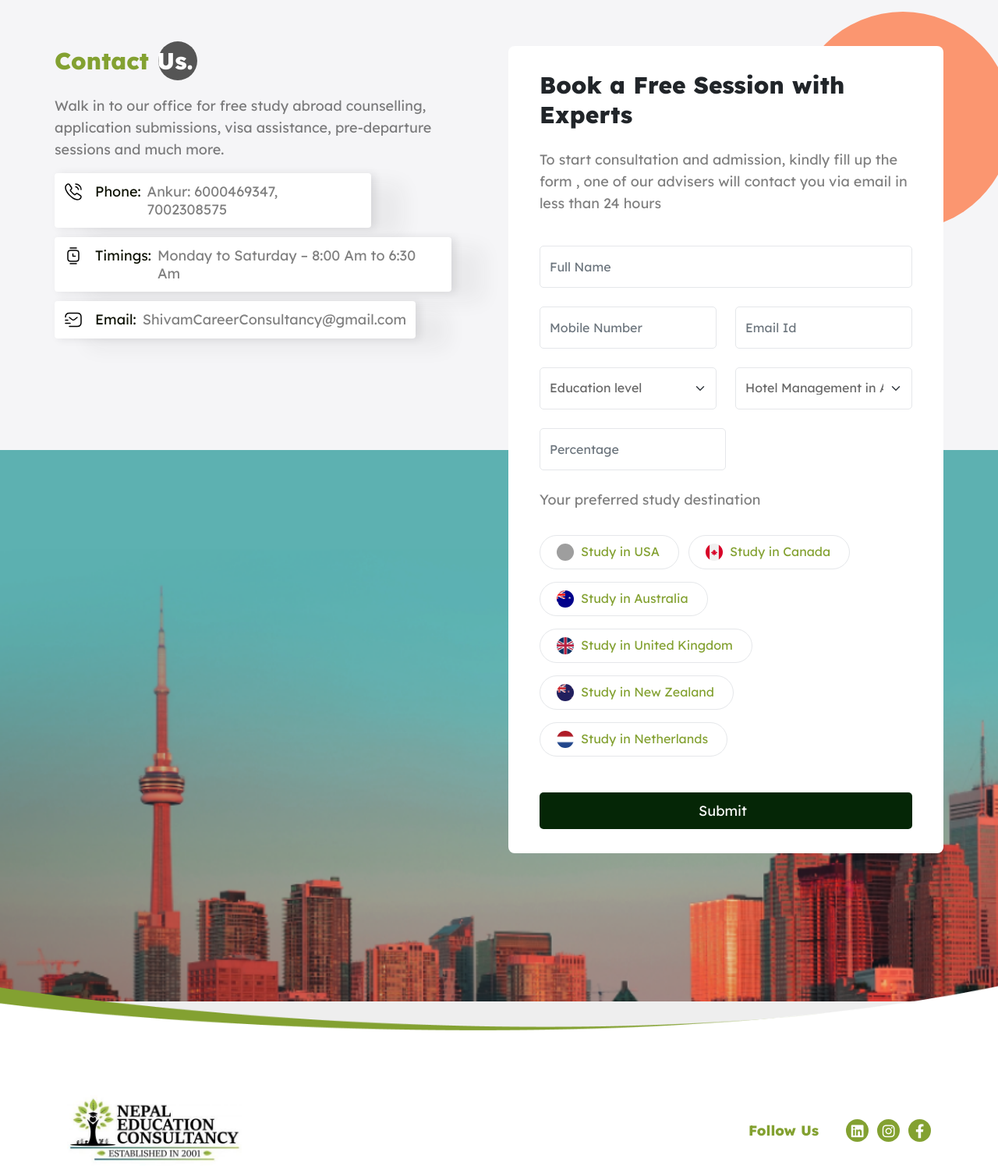
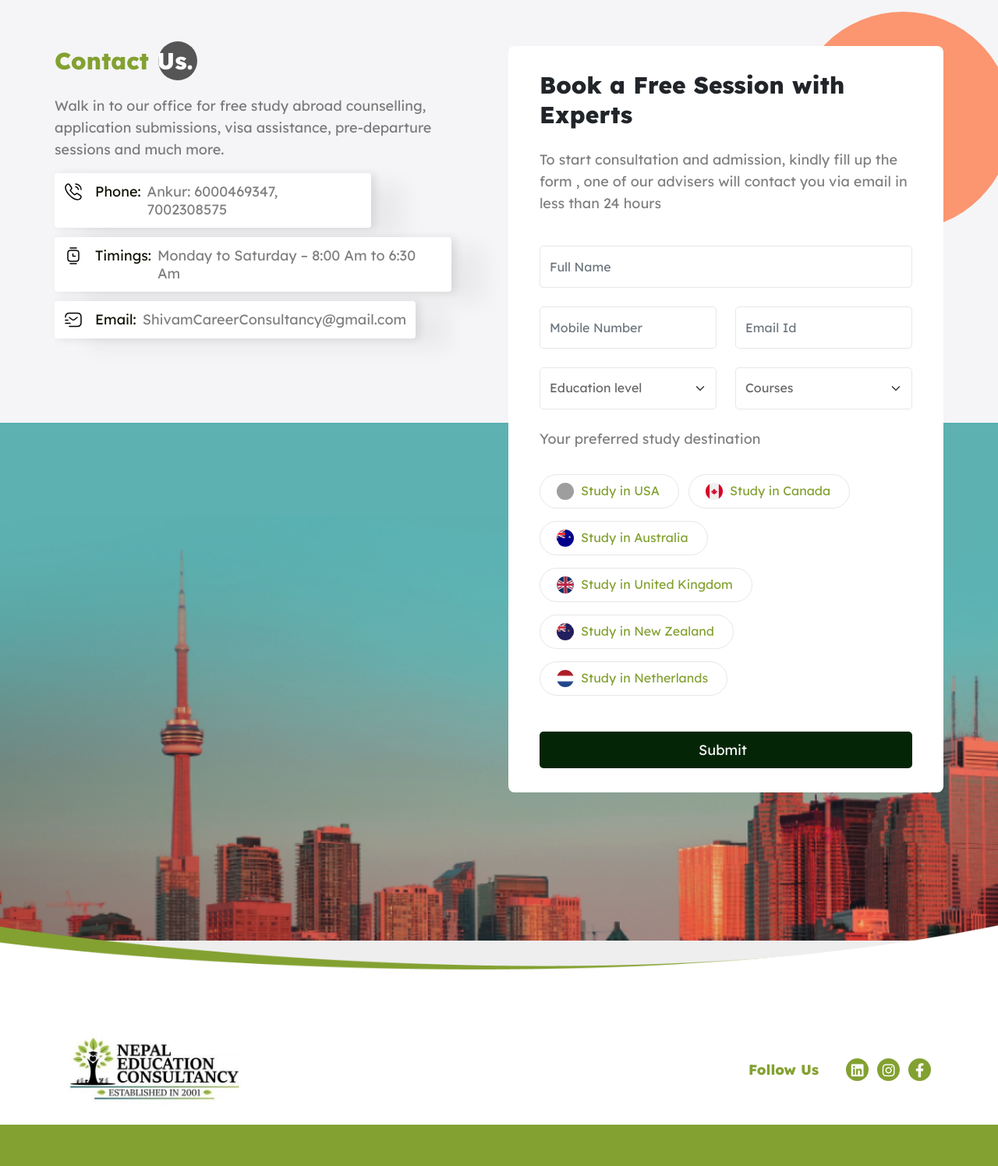
Before and after one commit to srivardhan-rathore/ShivamCareer, a Django app: page /contact/ in a window 1280 px wide. Shown: the part 188-1683 px from the top of the page at 78% size. Run offline with Django 4.2, Linux system fonts and the light colour scheme; data comes from the database, SQL or seed files in the repository; both versions use the stored data as it was before the commit; some libraries are stand-ins or nearby versions; some web fonts are replaced; grey boxes are pictures that could not be loaded.

Commit message:
Some Changes

```diff
--- a/home/views.py
+++ b/home/views.py
@@ -26,7 +26,9 @@ def contact_page(request):
         contact.message = request.POST.get('message')
         contact.save()
 
-    return render(request, 'home/contact-us.html')
+    courses = Course.objects.all()
+    context = {'courses': courses}
+    return render(request, 'home/contact-us.html', context)
 
 
 # College Page
--- a/templates/home/contact-us.html
+++ b/templates/home/contact-us.html
@@ -1,5 +1,9 @@
 {% extends 'base/base.html' %}
 {% load static %}
+
+{% block title %}
+    Contact Us
+{% endblock %}
 
 {% block content %}
 <div class = "pg-wrapper">
@@ -93,45 +97,13 @@
 
                                         <div class = "col-md-6">
                                             <select name = "course" class = "form-select">
-
-                                                <option value="7">Hotel Management in Australia</option>
-
-                                                <option value="8">Master’s of Business Administration (MBA) in Australia</option>
-
-                                                <option value="9">Data Science in Australia</option>
-
-                                                <option value="10">Nursing in Australia</option>
-
-                                                <option value="11">Master’s of Professional Engineering in Australia</option>
-
-                                                <option value="12">Study Bachelor of Hospitality Management at Boxhill Institute</option>
-
-                                                <option value="13">Study Master of Community Development at Murdoch University</option>
-
-                                                <option value="14">Study Bachelor of Game Development at SAE Institute</option>
-
-                                                <option value="15">Study Bachelor of Business at Victoria University</option>
-
-                                                <option value="16">Study Bachelor of Communication at Western Sydney University Sydney City Campus</option>
-
-                                                <option value="17">Study Master of Project Management at Curtin University</option>
-
-                                                <option value="18">Study Bachelor of Information Technology at Federation University</option>
-
-                                                <option value="19">Study Bachelor of Biomedical Science at Federation University</option>
-
-                                                <option value="20">Study Bachelor of Music at Excelsia College</option>
-
-                                                <option value="21">Study Bachelor of Biosecurity Science at Boxhill Institute</option>
-
-                                                <option value="22">Study Master of Information Technology at Swinburne University (ECA)</option>
-                                                                                            </select>
+                                                <option selected disabled>Courses</option>
+                                                {% for course in courses %}
+                                                <option value="{{ course.name }}">{{ course.name }}</option>
+                                                {% endfor %}
+                                            </select>
                                           </div>
                                       </div>
-
-                                      <div class = "col-md-6 mt-4 mb-4">
-                                        <input type="text" name="percentage" class="form-control" placeholder="Percentage">
-                                       </div>
 
                                       <div class = "form-element mb-3 mb-sm-4">
                                         <label for = "" class = "form-label mb-3 mb-sm-4">Your preferred study destination</label>
```
Also changed, not shown: db.sqlite3 (deleted), 1 other file.
